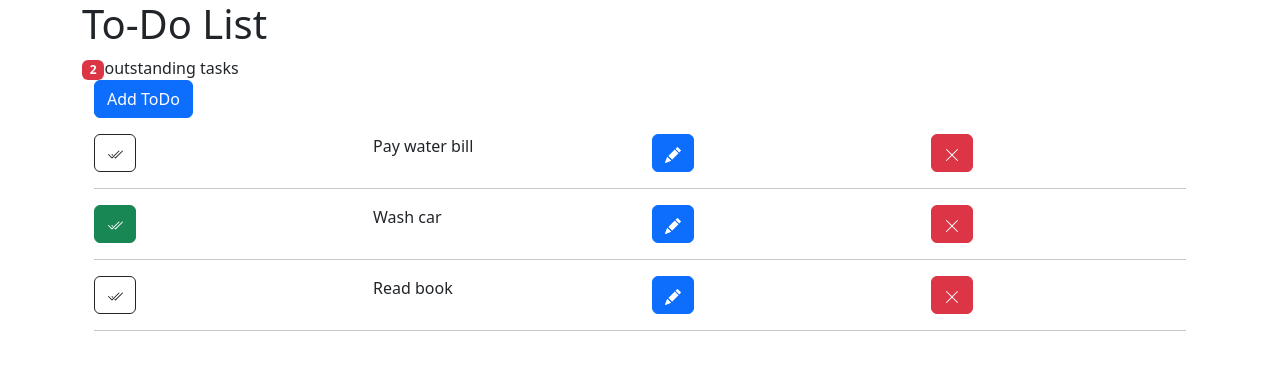
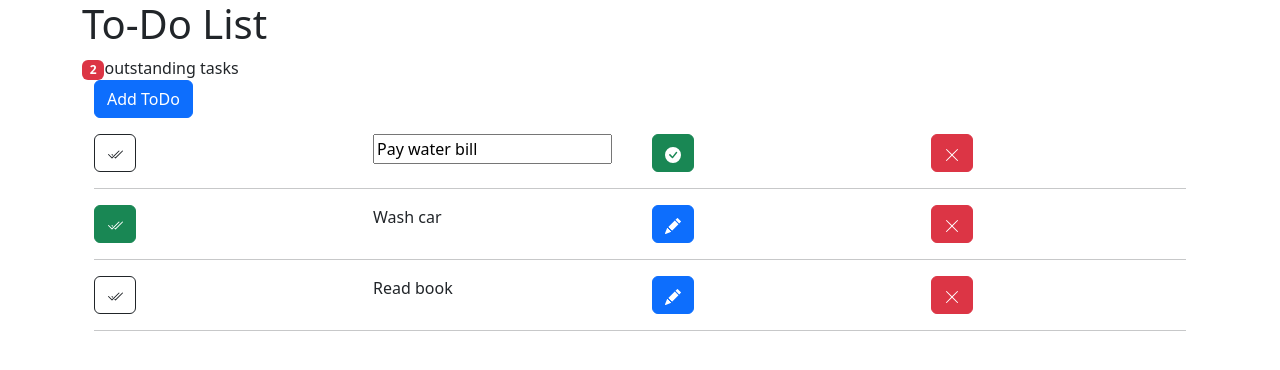
Before and after one commit to Cat4848/to-do-list, a React (Create React App) app: page / in a window 1280 px wide. Both pictures are taken after a click on the button 673 px from the left and 153 px from the top of the page. Shown: the top 370 px of the page. Built offline with nearby package versions, Linux system fonts and the light colour scheme.

Commit message:
edit feature completed

```diff
--- a/src/components/ToDo/ToDo.js
+++ b/src/components/ToDo/ToDo.js
@@ -1,9 +1,16 @@
 import { BsXLg } from 'react-icons/bs';
-import { BsCheck2All } from 'react-icons/bs';
-import { BsFillPencilFill } from 'react-icons/bs';
+import {
+  BsCheck2All,
+  BsCheckCircleFill,
+  BsFillPencilFill,
+} from 'react-icons/bs';
 import { Button, Container, Row, Col } from 'react-bootstrap';
+import { useState } from 'react';
 
-export default function ToDo({ todo, onComplete, onDelete }) {
+export default function ToDo({ todo, onComplete, onDelete, onEdit }) {
+  const [isEditing, setIsEditing] = useState(false);
+  const [inputValue, setInputValue] = useState(todo.name);
+
   return (
     <Container className="mb-3">
       <Row className="justify-content-md-center">
@@ -15,11 +22,26 @@ export default function ToDo({ todo, onComplete, onDelete }) {
             <BsCheck2All />
           </Button>
         </Col>
-        <Col>{todo.name}</Col>
+        {isEditing ? (
+          <Col>
+            <input
+              value={inputValue}
+              onChange={(e) => setInputValue(e.target.value)}
+            />
+          </Col>
+        ) : (
+          <Col>{todo.name}</Col>
+        )}
 
         <Col>
-          <Button>
-            <BsFillPencilFill />
+          <Button
+            variant={isEditing ? 'success' : 'primary'}
+            onClick={() => {
+              onEdit({ ...todo, name: inputValue });
+              setIsEditing(!isEditing);
+            }}
+          >
+            {isEditing ? <BsCheckCircleFill /> : <BsFillPencilFill />}
           </Button>
         </Col>
 
--- a/src/components/ToDoList/ToDoList.js
+++ b/src/components/ToDoList/ToDoList.js
@@ -27,7 +27,6 @@ export default function ToDoList() {
   const outstandingToDos = toDos.filter(
     (todo) => todo.completed === false,
   ).length;
-  console.log('outstanding todos', outstandingToDos);
 
   function handleComplete(completedToDo) {
     const updatedToDos = toDos.map((todo) => {
@@ -47,6 +46,16 @@ export default function ToDoList() {
     setToDos([...toDos, newToDo]);
   }
 
+  function handleEdit(editedToDo){
+    const updatedToDos = toDos.map(todo => {
+      if(todo.id === editedToDo.id) {
+        return editedToDo;
+      }
+      return todo
+    })
+    setToDos(updatedToDos);
+  }
+
   return (
     <>
       <Badge bg="danger">{outstandingToDos}</Badge>
@@ -58,6 +67,7 @@ export default function ToDoList() {
           todo={todo}
           onComplete={handleComplete}
           onDelete={handleDelete}
+          onEdit={handleEdit}
         />
       ))}
     </>
```
